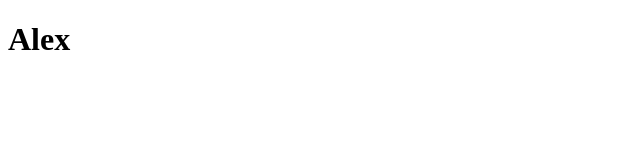
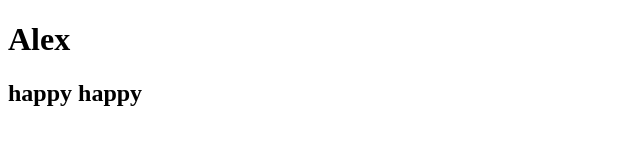
Before and after one commit to alexWow88/test-repo, a plain HTML site: page index.html in a window 1280 px wide. Shown: the whole page, without its empty margins (0-640 px from the left). Drawn offline with Linux system fonts and the light colour scheme.

Commit message:
added details

```diff
--- a/index.html
+++ b/index.html
@@ -5,6 +5,7 @@
 </head>
 <body>
   <h1>Alex</h1>
+  <h2>happy happy</h2>
 </body>
 
 </html>
```
